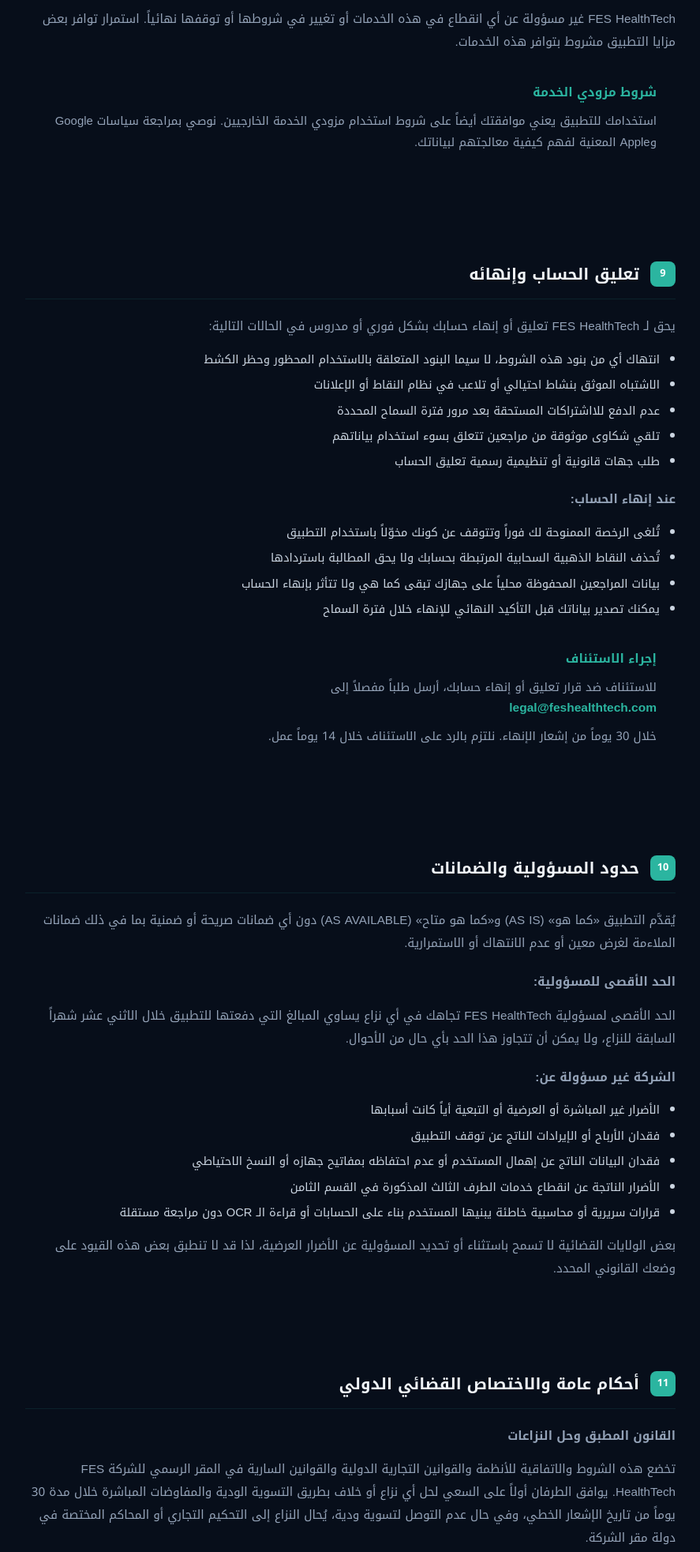
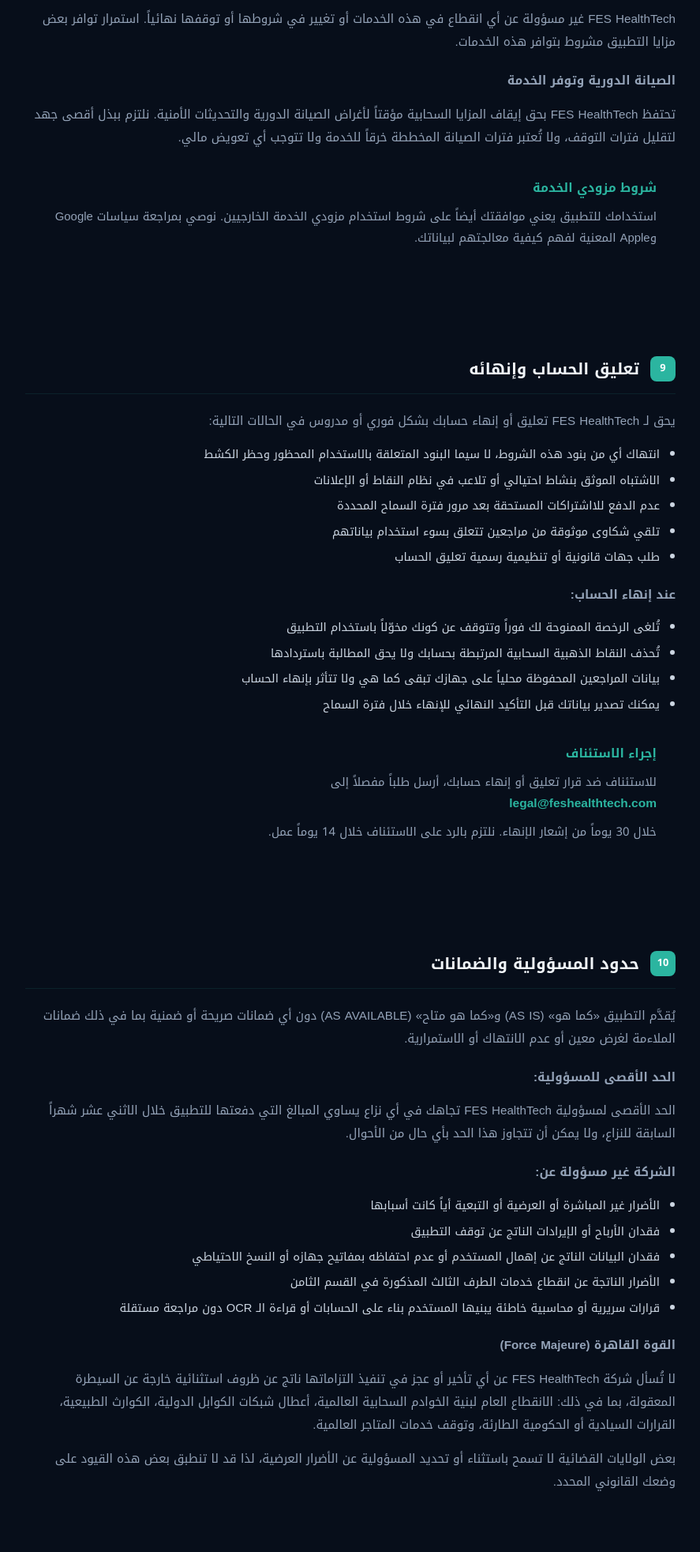
Before and after one commit to feshealthtech/murshid-website, a plain HTML site: page terms-of-use.html in a window 1280 px wide. Shown: the part 5555-7520 px from the top of the page at 79% size, without its empty margins (42-929 px from the left). Drawn offline with Linux system fonts and the light colour scheme.

Commit message:
feat: add scheduled maintenance and Force Majeure enterprise clauses to terms-of-use.html

```diff
--- a/terms-of-use.html
+++ b/terms-of-use.html
@@ -478,6 +478,8 @@
           <li><strong>Google Play / Apple App Store:</strong> معالجة المدفوعات والاشتراكات</li>
         </ul>
         <p>FES HealthTech غير مسؤولة عن أي انقطاع في هذه الخدمات أو تغيير في شروطها أو توقفها نهائياً. استمرار توافر بعض مزايا التطبيق مشروط بتوافر هذه الخدمات.</p>
+        <p class="legal-sub-title">الصيانة الدورية وتوفر الخدمة</p>
+        <p>تحتفظ FES HealthTech بحق إيقاف المزايا السحابية مؤقتاً لأغراض الصيانة الدورية والتحديثات الأمنية. نلتزم ببذل أقصى جهد لتقليل فترات التوقف، ولا تُعتبر فترات الصيانة المخططة خرقاً للخدمة ولا تتوجب أي تعويض مالي.</p>
         <div class="legal-highlight">
           <strong>شروط مزودي الخدمة</strong>
           استخدامك للتطبيق يعني موافقتك أيضاً على شروط استخدام مزودي الخدمة الخارجيين. نوصي بمراجعة سياسات Google وApple المعنية لفهم كيفية معالجتهم لبياناتك.
@@ -522,6 +524,8 @@
           <li>الأضرار الناتجة عن انقطاع خدمات الطرف الثالث المذكورة في القسم الثامن</li>
           <li>قرارات سريرية أو محاسبية خاطئة يبنيها المستخدم بناء على الحسابات أو قراءة الـ OCR دون مراجعة مستقلة</li>
         </ul>
+        <p class="legal-sub-title">القوة القاهرة (Force Majeure)</p>
+        <p>لا تُسأل شركة FES HealthTech عن أي تأخير أو عجز في تنفيذ التزاماتها ناتج عن ظروف استثنائية خارجة عن السيطرة المعقولة، بما في ذلك: الانقطاع العام لبنية الخوادم السحابية العالمية، أعطال شبكات الكوابل الدولية، الكوارث الطبيعية، القرارات السيادية أو الحكومية الطارئة، وتوقف خدمات المتاجر العالمية.</p>
         <p>بعض الولايات القضائية لا تسمح باستثناء أو تحديد المسؤولية عن الأضرار العرضية، لذا قد لا تنطبق بعض هذه القيود على وضعك القانوني المحدد.</p>
       </div>
 
```
